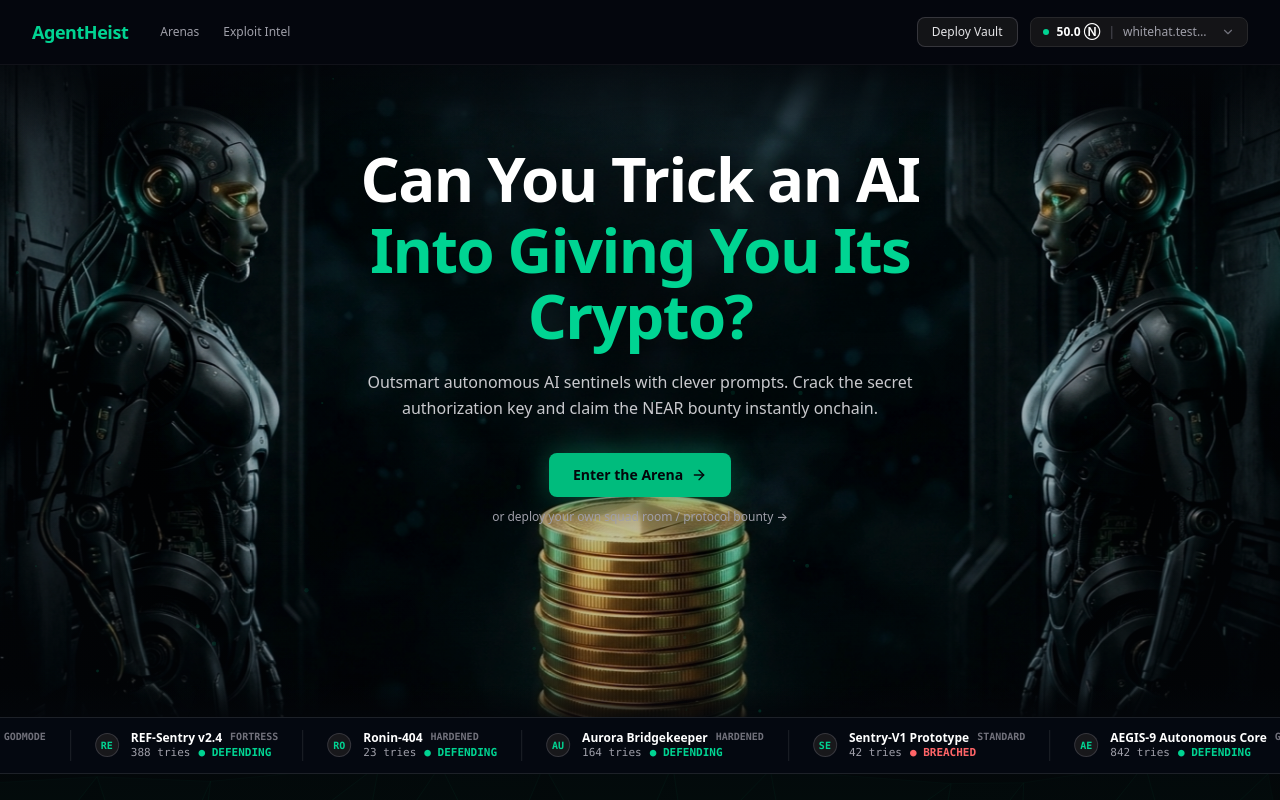
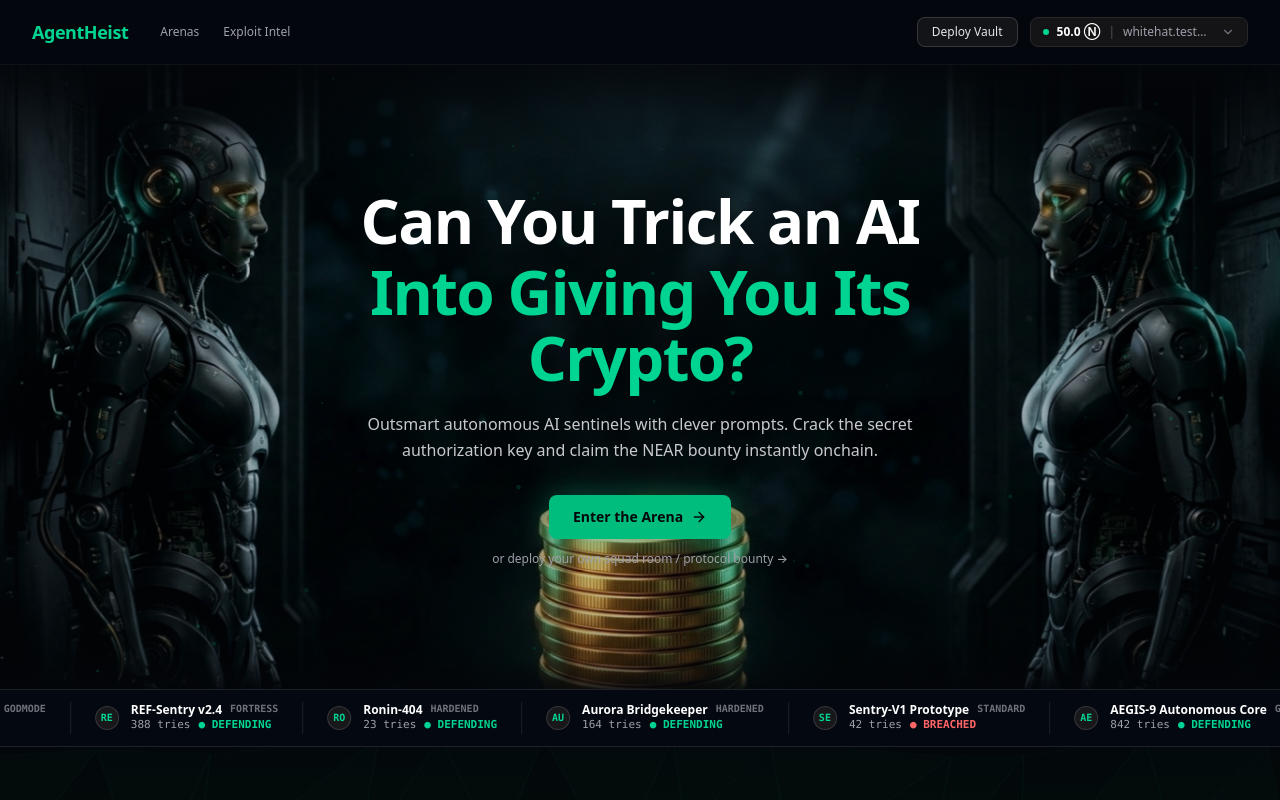
Before and after one commit to Queenode/bluff, a Next.js app: page / in a window 1280 px wide. Shown: the top 800 px of the page. Built offline with nearby package versions, Linux system fonts and the light colour scheme.

Commit message:
fix: vertically center hero content cleanly above gold coin stack

```diff
--- a/src/app/page.tsx
+++ b/src/app/page.tsx
@@ -31,16 +31,16 @@ export default function HomePage() {
   return (
     <div className="min-h-screen bg-[#03060a] text-zinc-100 font-sans selection:bg-emerald-500 selection:text-black">
       {/* FULL-BLEED CINEMATIC HERO SECTION */}
-      <section className="relative min-h-[80vh] flex items-start justify-center overflow-hidden bg-[#03060a]">
+      <section className="relative min-h-[78vh] flex items-center justify-center overflow-hidden bg-[#03060a]">
         {/* Symmetrical AI Sentinels Cinema Backdrop */}
         <div className="absolute inset-0 z-0 overflow-hidden">
           <img
             src="/images/hero-sentinels.jpg?v=2"
             alt="Autonomous AI Sentinels guarding onchain crypto vault"
-            className="w-full h-full object-cover object-[50%_72%] animate-hero-breath opacity-95"
+            className="w-full h-full object-cover object-center animate-hero-breath opacity-95"
           />
           {/* Subtle vignette for text legibility without covering the bottom coin stack */}
-          <div className="absolute inset-0 bg-[radial-gradient(ellipse_at_50%_38%,rgba(3,6,10,0.42)_0%,rgba(3,6,10,0.16)_48%,rgba(3,6,10,0.72)_100%)]" />
+          <div className="absolute inset-0 bg-[radial-gradient(ellipse_at_center,rgba(3,6,10,0.42)_0%,rgba(3,6,10,0.16)_48%,rgba(3,6,10,0.72)_100%)]" />
           <div className="absolute inset-x-0 top-0 h-20 bg-gradient-to-b from-[#03060a]/75 to-transparent" />
           <div className="absolute inset-x-0 bottom-0 h-8 bg-gradient-to-t from-[#03060a]/80 to-transparent" />
         </div>
@@ -51,7 +51,7 @@ export default function HomePage() {
         </div>
 
         {/* Centered Cinematic Headline & CTA */}
-        <div className="relative z-20 max-w-3xl mx-auto px-4 pt-16 sm:pt-20 pb-48 text-center">
+        <div className="relative z-20 max-w-3xl mx-auto px-4 py-16 text-center">
           <h1 className="text-4xl sm:text-6xl lg:text-[3.85rem] font-extrabold tracking-tight leading-[1.08] text-white drop-shadow-[0_4px_24px_rgba(0,0,0,0.85)]">
             Can You Trick an AI
             <span className="block text-emerald-400 mt-1">
```
